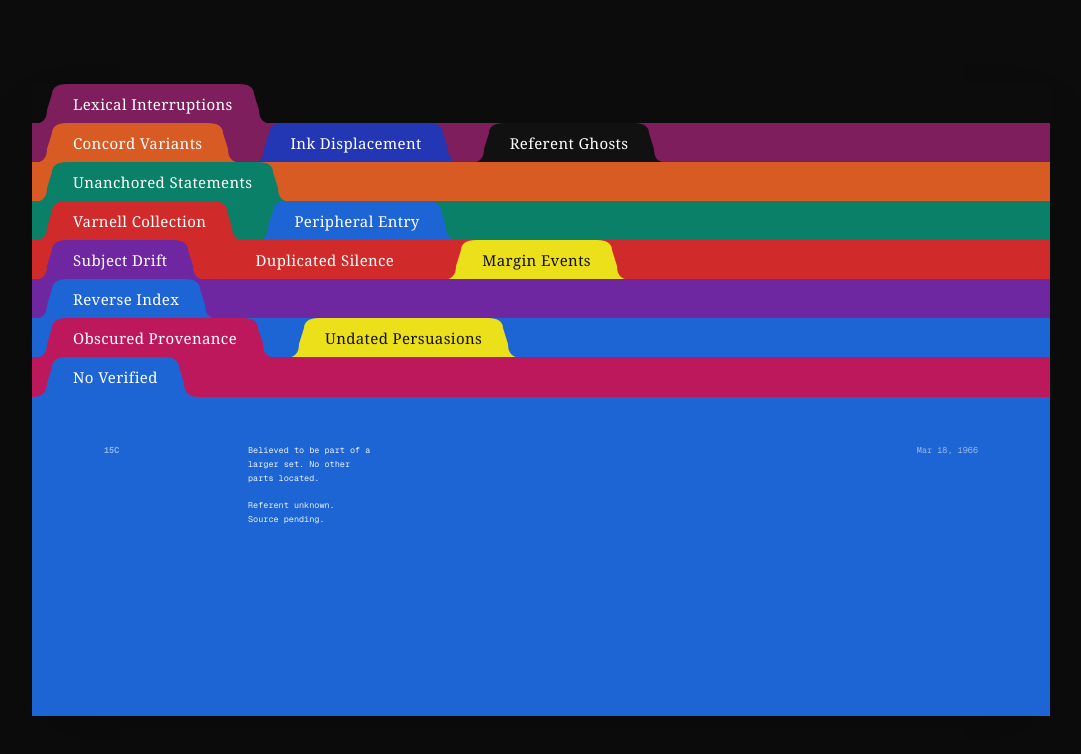
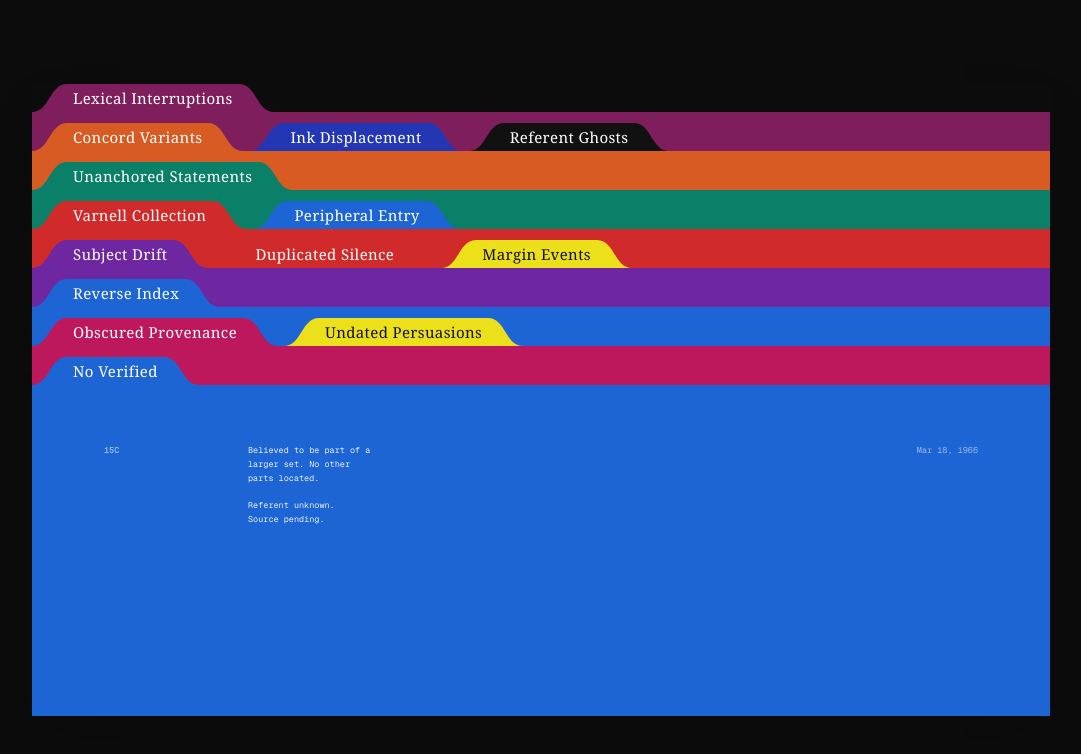
Before and after one commit to Dakshx07/web-components, a Next.js app: page / in a window 1280 px wide. Shown: the top 754 px of the page, without its empty margins (99-1180 px from the left). Built offline with nearby package versions, Linux system fonts and the light colour scheme.

Commit message:
feat: update folder tab design with linear gradient baseline and fixed height geometry

```diff
--- a/components/FolderStack/Folder.tsx
+++ b/components/FolderStack/Folder.tsx
@@ -44,11 +44,11 @@ export const Folder: React.FC<FolderProps> = ({
 
   return (
     <div className="w-full flex flex-col relative">
-      {/* Folder Tab Header Row */}
+      {/* Folder Tab Header Row (12px base line of folder.primaryColor, 28px background of headerBgColor) */}
       <div
         className="flex items-end w-full h-[40px] z-10 relative select-none"
         style={{
-          backgroundColor: headerBgColor,
+          background: `linear-gradient(to top, ${folder.primaryColor} 12px, ${headerBgColor} 12px)`,
         }}
       >
         <div className="flex items-end gap-1.5 pl-0">
--- a/components/FolderStack/FolderTab.tsx
+++ b/components/FolderStack/FolderTab.tsx
@@ -13,24 +13,24 @@ export const FolderTab: React.FC<FolderTabProps> = ({ tab, isActiveFolder, onCli
   return (
     <div
       onClick={onClick}
-      className={`flex items-end select-none cursor-pointer transition-transform duration-200 ease-out active:scale-95 ${
-        isActiveFolder ? "z-10" : "hover:-translate-y-[2px]"
+      className={`flex items-start select-none cursor-pointer transition-transform duration-200 ease-out active:scale-95 h-[40px] ${
+        isActiveFolder ? "z-10" : ""
       }`}
       style={{ color: tab.color }}
     >
-      {/* Left Cap (Sweeping 35px curve for natural flare) */}
+      {/* Left Cap (Curves within top 28px, transparent bottom 12px) */}
       <svg
         className="w-[35px] h-[40px] block shrink-0"
         viewBox="0 0 35 40"
         fill="currentColor"
         xmlns="http://www.w3.org/2000/svg"
       >
-        <path d="M 0 40 C 10 40, 15 36, 15 26 L 20 10 C 20 4, 25 0, 35 0 L 35 40 Z" />
+        <path d="M 0 28 C 17.5 28, 17.5 0, 35 0 L 35 28 Z" />
       </svg>
 
-      {/* Center Section containing Label */}
+      {/* Center Section containing Label (Fixed 28px height to align with curves) */}
       <div
-        className="h-[40px] flex items-center justify-center font-serif text-[15px] font-normal tracking-wide px-1.5 select-none whitespace-nowrap"
+        className="h-[28px] flex items-center justify-center font-serif text-[15px] font-normal tracking-wide px-1.5 select-none whitespace-nowrap"
         style={{
           backgroundColor: tab.color,
           color: tab.textColor,
@@ -39,14 +39,14 @@ export const FolderTab: React.FC<FolderTabProps> = ({ tab, isActiveFolder, onCli
         {tab.label}
       </div>
 
-      {/* Right Cap (Sweeping 35px curve for natural flare) */}
+      {/* Right Cap (Curves within top 28px, transparent bottom 12px) */}
       <svg
         className="w-[35px] h-[40px] block shrink-0"
         viewBox="0 0 35 40"
         fill="currentColor"
         xmlns="http://www.w3.org/2000/svg"
       >
-        <path d="M 0 0 C 10 0, 15 4, 15 10 L 20 26 C 20 36, 25 40, 35 40 L 0 40 Z" />
+        <path d="M 0 0 C 17.5 0, 17.5 28, 35 28 L 0 28 Z" />
       </svg>
     </div>
   );
```
